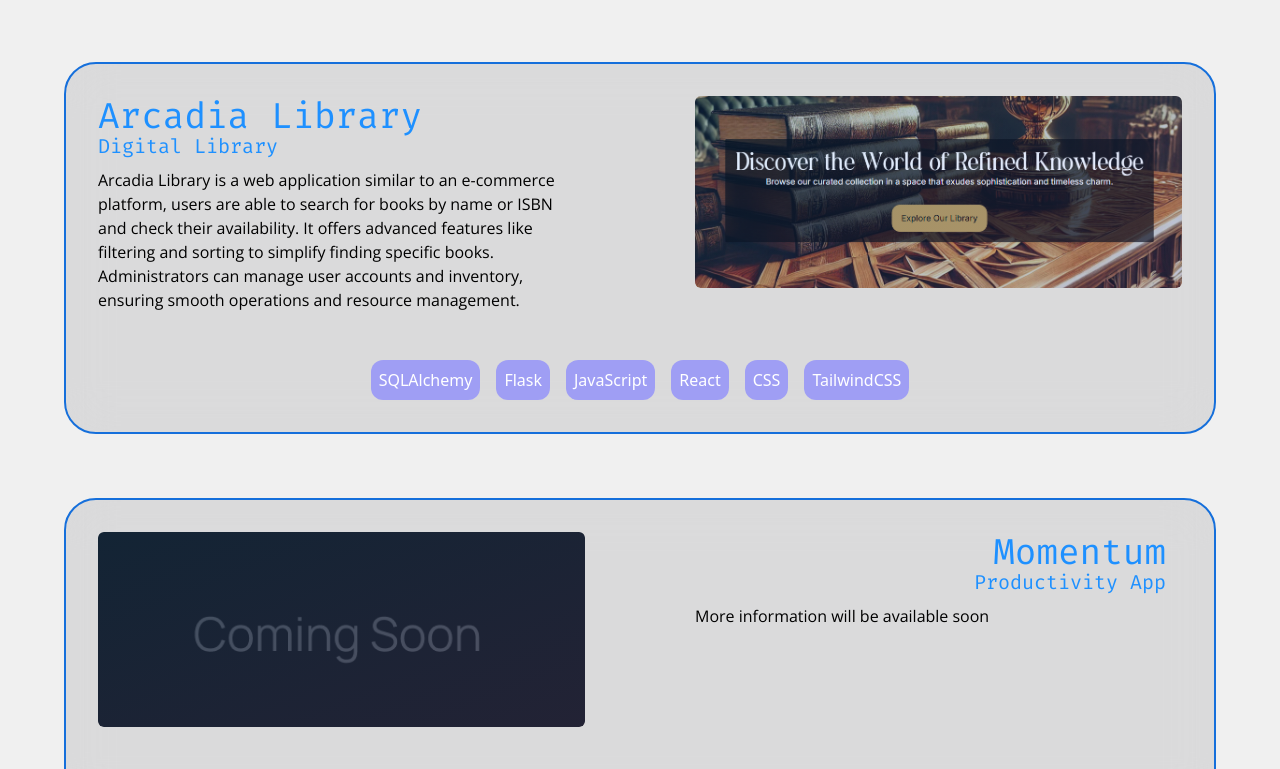
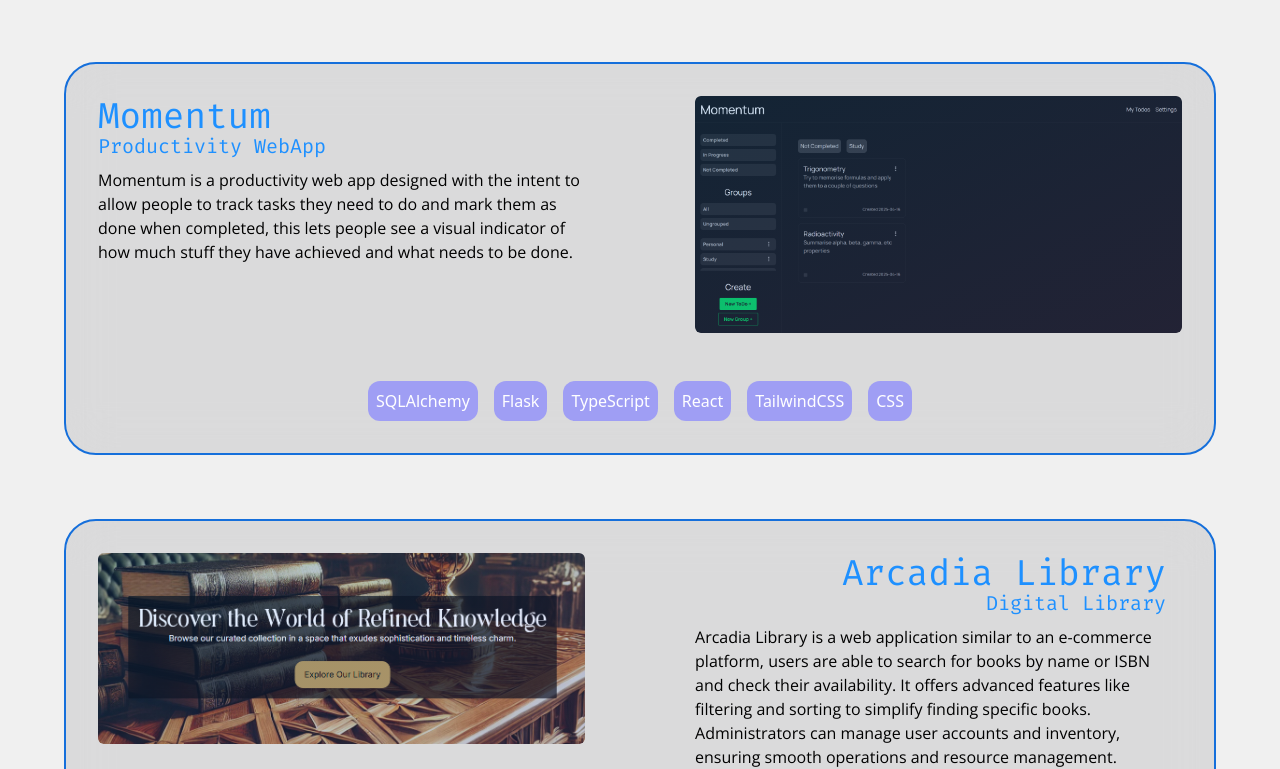
Before and after one commit to DylanBk/Portfolio-V5, a React (Vite) app: page /projects in a window 1280 px wide. Shown: the part 1298-2067 px from the top of the page. Built offline with nearby package versions, Linux system fonts and the light colour scheme.

Commit message:
added Momentum to projects

```diff
--- a/src/components/layout/FeaturedProjects.tsx
+++ b/src/components/layout/FeaturedProjects.tsx
@@ -4,8 +4,8 @@ import handleFocusedProject from '../../utils/handleFocusedProjects.ts';
 
 import bloomAcademia from '../../assets/images/bloom_academia_cover.svg';
 import weatherly from '../../assets/images/weatherly.png';
+import momentum from '../../assets/images/momentum.png'
 import arcadiaLibrary from '../../assets/images/arcadiaLibrary.png';
-import comingSoon from '../../assets/images/comingSoon.png';
 
 export default function FeaturedProjects() {
     const [isScreenWide, setIsScreenWide] = useState<boolean>(window.screen.width > 768)
@@ -66,22 +66,22 @@ export default function FeaturedProjects() {
             techStack: ['JavaScript', 'React', 'TailwindCSS', 'Weather API', 'Mistral AI']
         },
         {
+            name: 'Momentum',
+            summary: 'Productivity WebApp',
+            description: 'Momentum is a productivity web app designed with the intent to allow people to track tasks they need to do and mark them as done when completed, this lets people see a visual indicator of how much stuff they have achieved and what needs to be done.',
+            url: 'https://github.com/DylanBk/Momentum',
+            cover: momentum,
+            coverAlt: 'A screenshot of some ToDos',
+            techStack: ['SQLAlchemy', 'Flask', 'TypeScript', 'React', 'TailwindCSS', 'CSS']
+        },
+        {
             name: 'Arcadia Library',
             summary: 'Digital Library',
             description: 'Arcadia Library is a web application similar to an e-commerce platform, users are able to search for books by name or ISBN and check their availability. It offers advanced features like filtering and sorting to simplify finding specific books. Administrators can manage user accounts and inventory, ensuring smooth operations and resource management.',
-            url: 'https://github.com/dylanbk/arcadia-library',
+            url: 'https://github.com/DylanBk/arcadia-library',
             cover: arcadiaLibrary,
             coverAlt: 'Some books and a lamp on a wooden desk',
-            techStack: ['SQLAlchemy', 'Flask', 'JavaScript', 'React', 'CSS', 'TailwindCSS']
-        },
-        {
-            name: 'Momentum',
-            summary: 'Productivity App',
-            description: 'More information will be available soon',
-            url: '',
-            cover: comingSoon,
-            coverAlt: 'Coming Soon',
-            techStack: []
+            techStack: ['SQLAlchemy', 'Flask', 'JavaScript', 'React', 'TailwindCSS', 'CSS']
         }
     ];
 
```
Also changed, not shown: src/assets/images/momentum.png (added).
